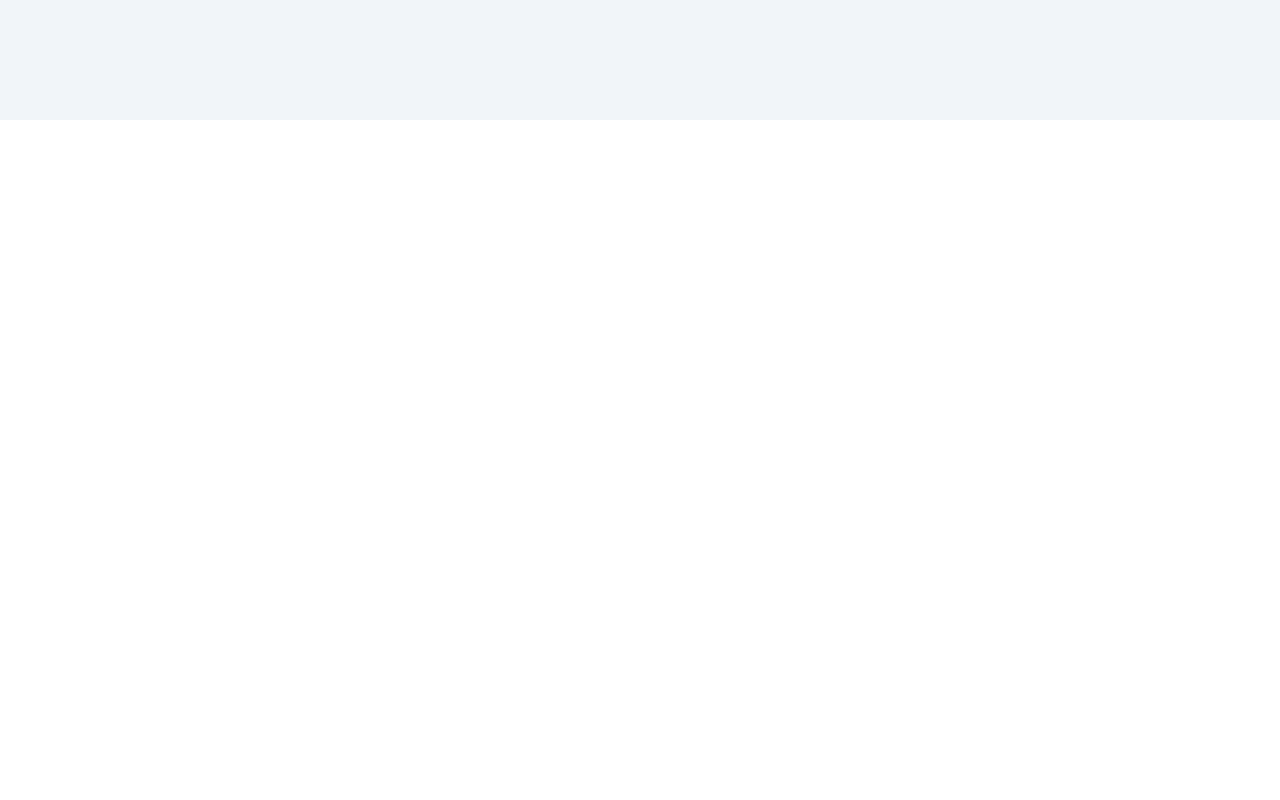
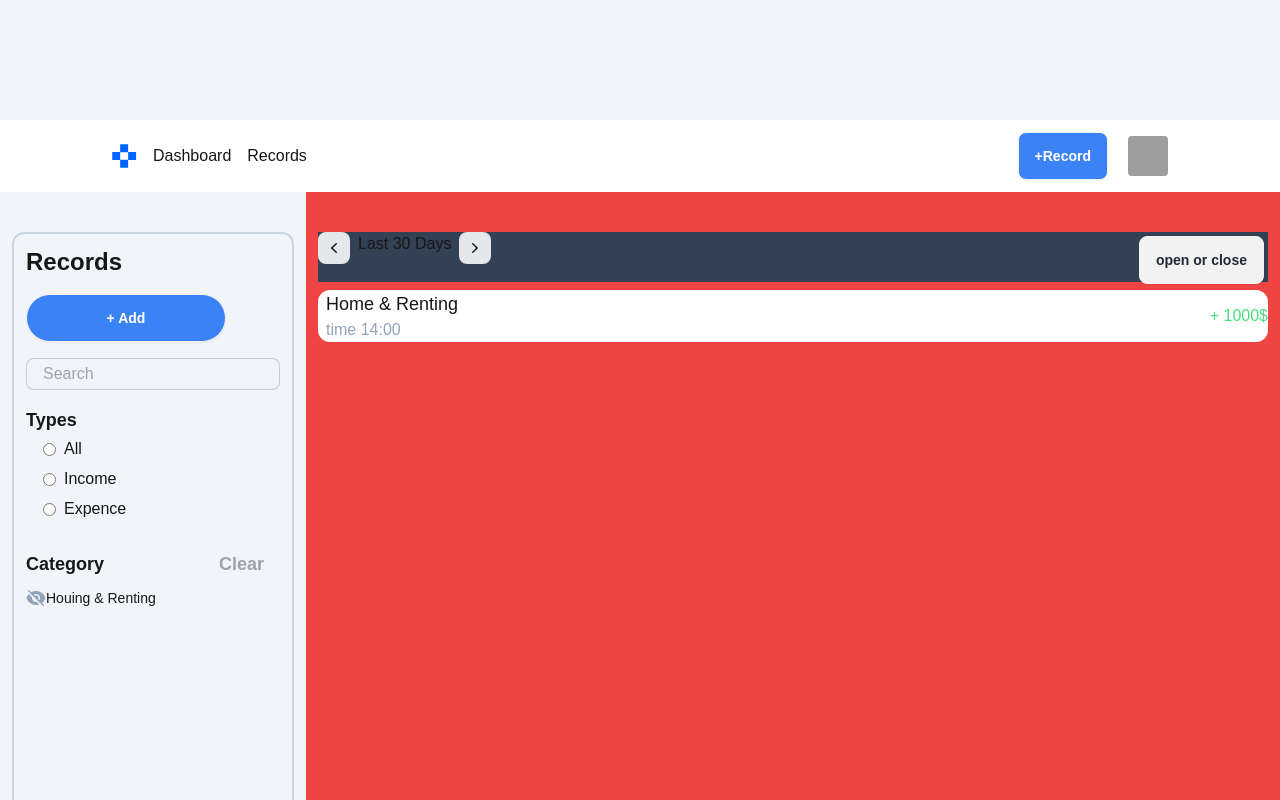
Before and after one commit to Bolortox/expence-tracker, a Next.js app in the folder frontend/: page / in a window 1280 px wide. Shown: the part 1480-2280 px from the top of the page. Before the commit the page ends 1600 px from the top, so only its background shows below. Built offline with nearby package versions, Linux system fonts and the light colour scheme; grey boxes are pictures that could not be loaded.

Commit message:
made record page

```diff
--- a/frontend/src/app/page.jsx
+++ b/frontend/src/app/page.jsx
@@ -1,12 +1,14 @@
 "use client";
 
 import { Dashboard, LogInPage } from "@/components/page";
+import { Record } from "@/components/page/Record";
 
 export default function Home() {
   return (
     <main>
       <LogInPage />
       <Dashboard />
+      <Record />
     </main>
   );
 }
--- /dev/null
+++ b/frontend/src/app/record/page.jsx
@@ -0,0 +1,10 @@
+import { Record } from "@/components/page/Record";
+
+export const Page = () => {
+  return (
+    <div>
+      <Record />
+    </div>
+  );
+};
+export default Page;
--- a/frontend/src/components/page/Dashboard.jsx
+++ b/frontend/src/components/page/Dashboard.jsx
@@ -3,7 +3,7 @@ import { Up } from "../svg/Up";
 
 export const Dashboard = () => {
   return (
-    <main className="w-screen h-screen m-auto bg-slate-100 ">
+    <main className="w-screen h-screen m-auto bg-slate-100 max-w-screen-xl">
       <div className="h-[72px] flex justify-between items-center px-28 bg-white">
         <div className="flex gap-4">
           <Geld />
@@ -11,8 +11,13 @@ export const Dashboard = () => {
           <p>Records</p>
         </div>
 
-        <div>
+        <div className="flex justify-center items-center gap-5 rounded-3xl">
           <div className="btn  bg-blue-500 text-white">+Record</div>
+          <div className="avatar">
+            <div className="w-[40px] rounded">
+              <img src="https://img.daisyui.com/images/stock/photo-1534528741775-53994a69daeb.webp" />
+            </div>
+          </div>
         </div>
       </div>
 
@@ -69,12 +74,11 @@ export const Dashboard = () => {
                 <p className="font-bold">Lending & Renting</p>
                 <p className="text-slate-400">3 hours ago</p>
               </div>
-
             </div>
             <div>
-                <p className="text-lime-500">- 1000$</p>
-                <div>DELETE</div>
-              </div>
+              <p className="text-lime-500">- 1000$</p>
+              <div>DELETE</div>
+            </div>
           </div>
         </div>
       </div>
--- /dev/null
+++ b/frontend/src/components/page/Record.jsx
@@ -0,0 +1,117 @@
+import { Eye } from "../svg/Eye";
+import { EyeC } from "../svg/EyeC";
+import { Geld } from "../svg/Geld";
+import { Left } from "../svg/Left";
+import { Right } from "../svg/Right";
+
+export const Record = () => {
+  return (
+    <main className="w-screen h-screen m-auto bg-slate-100  max-w-screen-xl">
+      <div className="h-[72px] flex justify-between items-center px-28 bg-white ">
+        <div className="flex gap-4">
+          <Geld />
+          <p>Dashboard</p>
+          <p>Records</p>
+        </div>
+
+        <div className="flex justify-center items-center gap-5 rounded-3xl">
+          <div className="btn  bg-blue-500 text-white">+Record</div>
+          <div className="avatar">
+            <div className="w-[40px] rounded">
+              <img src="https://img.daisyui.com/images/stock/photo-1534528741775-53994a69daeb.webp" />
+            </div>
+          </div>
+        </div>
+      </div>
+
+      <div className="flex">
+        <div className="px-3 pt-10 ">
+          <div className="w-[282px] h-[912px] border-2 border-slate-300 rounded-xl flex flex-col gap-4 p-3">
+            <p className="font-bold text-2xl">Records</p>
+            <div className="btn bg-blue-500 text-white w-[200px] rounded-3xl">
+              + Add
+            </div>
+            <label className="input input-bordered flex items-center gap-2 h-8 bg-slate-100">
+              <input type="text" className="grow" placeholder="Search" />
+            </label>
+            <div>
+              <p className="font-bold text-lg">Types</p>
+              <div className="">
+                <label className="input bg-slate-100  items-center flex gap-2 h-[30px]">
+                  <input type="radio" name="type" value="all" />
+                  <span>All</span>
+                </label>
+
+                <label className="input bg-slate-100  items-center flex gap-2 h-[30px]">
+                  <input type="radio" name="type" value="all" />
+                  <span>Income</span>
+                </label>
+
+                <label className="input bg-slate-100  items-center flex gap-2 h-[30px]">
+                  <input type="radio" name="type" value="all" />
+                  <span>Expence</span>
+                </label>
+              </div>
+            </div>
+
+            <div>
+              <div className="flex justify-between items-center">
+                <p className="font-bold text-lg ">Category</p>
+                <div className="btn shadow-none text-lg bg-slate-100 text-gray-400 border-0 ">
+                  Clear
+                </div>
+              </div>
+
+              <label className="swap swap-flip text-9xl">
+                <input type="checkbox" />
+
+                <div className="swap-on">
+                  <Eye />
+                </div>
+                <div className="swap-off">
+                  <EyeC />
+                </div>
+                <p className="text-sm pl-5">Houing & Renting</p>
+              </label>
+            </div>
+          </div>
+        </div>
+
+        <div
+          className="flex flex-col gap-2 bg-red-500 w-full pt-10 px-3
+        "
+        >
+          <div className="flex justify-between bg-slate-700 w-full h-[50px] ">
+            <div className="flex gap-2">
+              <Left />
+              <p className="0">Last 30 Days</p>
+              <Right />
+            </div>
+
+            <div>
+              <details className="dropdown">
+                <summary className="btn m-1">open or close</summary>
+                <ul className="menu dropdown-content bg-base-100 rounded-box z-[1] w-52 p-2 shadow">
+                  <li>
+                    <a>Newest First</a>
+                  </li>
+                  <li>
+                    <a>Latest First</a>
+                  </li>
+                </ul>
+              </details>
+            </div>
+          </div>
+
+          <div className="bg-white flex justify-between items-center rounded-xl pl-2">
+            <div>
+              <p className=" text-lg">Home & Renting</p>
+              <p className="text-slate-400">time 14:00</p>
+            </div>
+            <p className="text-green-400">+ 1000$</p>
+          </div>
+        </div>
+      </div>
+    </main>
+  );
+};
--- /dev/null
+++ b/frontend/src/components/svg/Eye.jsx
@@ -0,0 +1,24 @@
+export const Eye = () => {
+  return (
+    <main>
+      <svg
+        width="20"
+        height="20"
+        viewBox="0 0 20 20"
+        fill="none"
+        xmlns="http://www.w3.org/2000/svg"
+      >
+        <path
+          d="M10 12.5C11.3807 12.5 12.5 11.3807 12.5 10C12.5 8.61929 11.3807 7.5 10 7.5C8.61929 7.5 7.5 8.61929 7.5 10C7.5 11.3807 8.61929 12.5 10 12.5Z"
+          fill="#1E293B"
+        />
+        <path
+          fillRule="evenodd"
+          clipRule="evenodd"
+          d="M0.664255 10.5904C0.517392 10.2087 0.517518 9.78563 0.66461 9.40408C2.10878 5.65788 5.7433 3 9.99859 3C14.256 3 17.892 5.66051 19.3347 9.40962C19.4816 9.79127 19.4814 10.2144 19.3344 10.5959C17.8902 14.3421 14.2557 17 10.0004 17C5.74298 17 2.10698 14.3395 0.664255 10.5904ZM14.0004 10C14.0004 12.2091 12.2095 14 10.0004 14C7.79123 14 6.00037 12.2091 6.00037 10C6.00037 7.79086 7.79123 6 10.0004 6C12.2095 6 14.0004 7.79086 14.0004 10Z"
+          fill="#1E293B"
+        />
+      </svg>
+    </main>
+  );
+};
--- /dev/null
+++ b/frontend/src/components/svg/EyeC.jsx
@@ -0,0 +1,24 @@
+export const EyeC = () => {
+  return (
+    <main>
+      <svg
+        width="20"
+        height="20"
+        viewBox="0 0 20 20"
+        fill="none"
+        xmlns="http://www.w3.org/2000/svg"
+      >
+        <path
+          fillRule="evenodd"
+          clipRule="evenodd"
+          d="M3.28033 2.21967C2.98744 1.92678 2.51256 1.92678 2.21967 2.21967C1.92678 2.51256 1.92678 2.98744 2.21967 3.28033L16.7197 17.7803C17.0126 18.0732 17.4874 18.0732 17.7803 17.7803C18.0732 17.4874 18.0732 17.0126 17.7803 16.7197L16.0352 14.9745C17.5064 13.8594 18.6595 12.3465 19.3344 10.5959C19.4814 10.2144 19.4816 9.79127 19.3347 9.40962C17.892 5.66051 14.256 3 9.99859 3C8.28207 3 6.66657 3.43249 5.2551 4.19444L3.28033 2.21967ZM7.75194 6.69128L8.84367 7.78301C9.18951 7.60223 9.58291 7.5 10.0002 7.5C11.3809 7.5 12.5002 8.61929 12.5002 10C12.5002 10.4173 12.398 10.8107 12.2172 11.1565L13.3091 12.2484C13.7454 11.6077 14.0004 10.8336 14.0004 10C14.0004 7.79086 12.2095 6 10.0004 6C9.16675 6 8.39268 6.25501 7.75194 6.69128Z"
+          fill="#94A3B8"
+        />
+        <path
+          d="M10.7484 13.9302L13.2711 16.4529C12.2462 16.8074 11.1458 17 10.0004 17C5.74298 17 2.10698 14.3395 0.664255 10.5904C0.517392 10.2087 0.517518 9.78563 0.66461 9.40408C1.15603 8.12932 1.90108 6.98057 2.83791 6.01969L6.0702 9.25198C6.02436 9.4943 6.00037 9.74435 6.00037 10C6.00037 12.2091 7.79123 14 10.0004 14C10.256 14 10.5061 13.976 10.7484 13.9302Z"
+          fill="#94A3B8"
+        />
+      </svg>
+    </main>
+  );
+};
--- /dev/null
+++ b/frontend/src/components/svg/Left.jsx
@@ -0,0 +1,21 @@
+export const Left = () => {
+  return (
+    <div >
+      <svg
+        width="32"
+        height="32"
+        viewBox="0 0 32 32"
+        fill="none"
+        xmlns="http://www.w3.org/2000/svg"
+      >
+        <rect width="32" height="32" rx="8" fill="#E5E7EB" />
+        <path
+          fillRule="evenodd"
+          clipRule="evenodd"
+          d="M18.7906 11.2302C19.0777 11.5287 19.0684 12.0035 18.7698 12.2906L14.8321 16L18.7698 19.7094C19.0684 19.9965 19.0777 20.4713 18.7906 20.7698C18.5035 21.0684 18.0287 21.0777 17.7302 20.7906L13.2302 16.5406C13.0831 16.3992 13 16.204 13 16C13 15.796 13.0831 15.6008 13.2302 15.4594L17.7302 11.2094C18.0287 10.9223 18.5035 10.9316 18.7906 11.2302Z"
+          fill="#0F172A"
+        />
+      </svg>
+    </div>
+  );
+};
--- /dev/null
+++ b/frontend/src/components/svg/Right.jsx
@@ -0,0 +1,21 @@
+export const Right = () => {
+  return (
+    <main>
+      <svg
+        width="32"
+        height="32"
+        viewBox="0 0 32 32"
+        fill="none"
+        xmlns="http://www.w3.org/2000/svg"
+      >
+        <rect width="32" height="32" rx="8" fill="#E5E7EB" />
+        <path
+          fillRule="evenodd"
+          clipRule="evenodd"
+          d="M13.2094 20.7698C12.9223 20.4713 12.9316 19.9965 13.2302 19.7094L17.1679 16L13.2302 12.2906C12.9316 12.0035 12.9223 11.5287 13.2094 11.2302C13.4965 10.9316 13.9713 10.9223 14.2698 11.2094L18.7698 15.4594C18.9169 15.6008 19 15.796 19 16C19 16.204 18.9169 16.3992 18.7698 16.5406L14.2698 20.7906C13.9713 21.0777 13.4965 21.0684 13.2094 20.7698Z"
+          fill="#0F172A"
+        />
+      </svg>
+    </main>
+  );
+};
```
Also changed, not shown: 1 other file (tests, documents, lock files or other folders).
